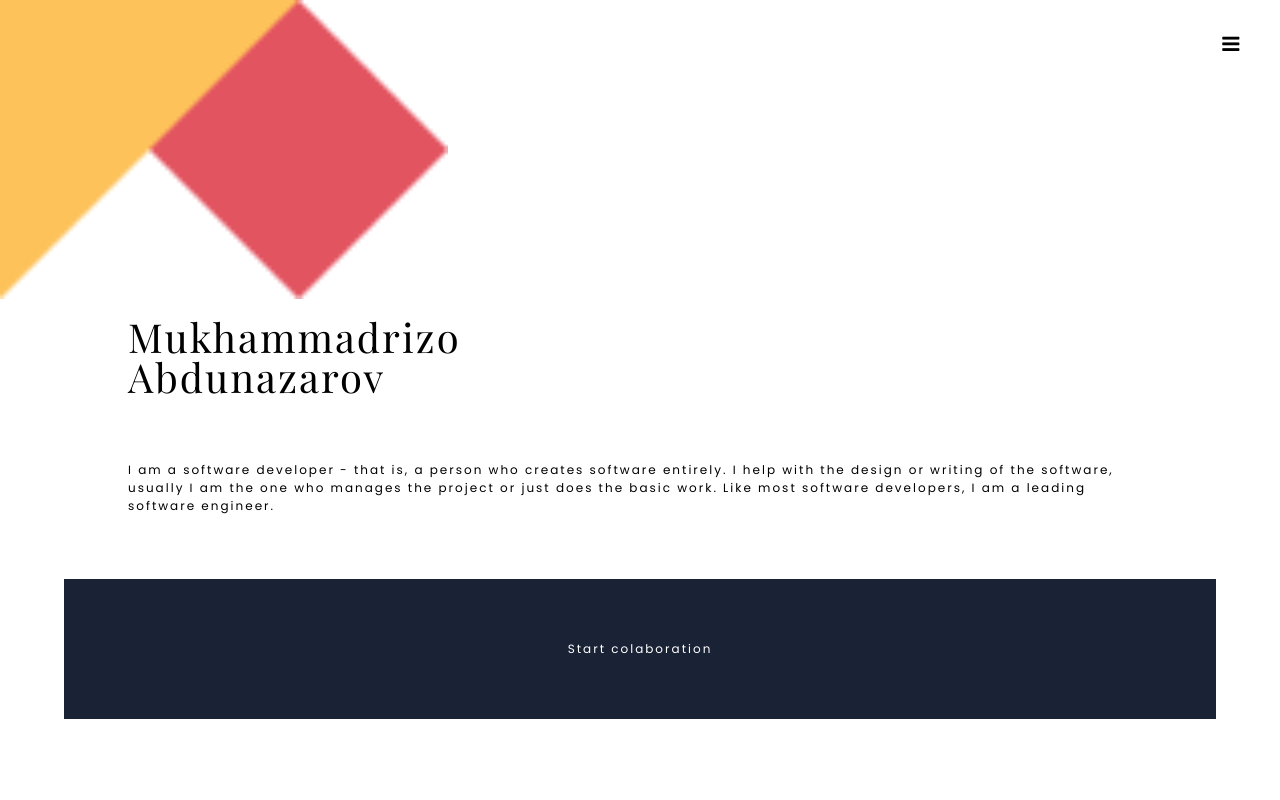
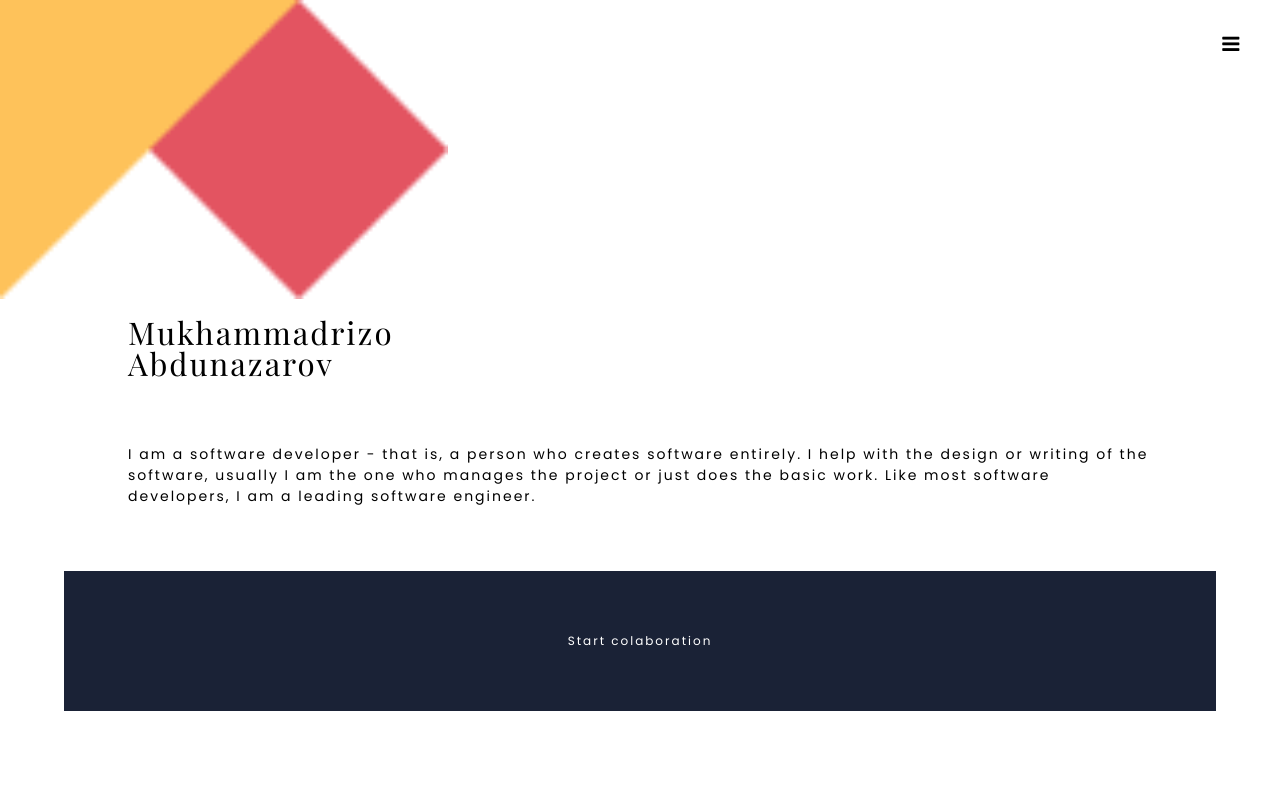
Before and after one commit to mukhammadrizooff/Portfolio-Page, a plain HTML site: page index.html in a window 1280 px wide. Shown: the top 800 px of the page. Drawn offline with nearby package versions, Linux system fonts and the light colour scheme; a web font is replaced by a local one.

Commit message:
Fixed font-size and color mistakes

```diff
--- a/style.css
+++ b/style.css
@@ -33,7 +33,8 @@ header {
 
 .logo {
   font-family: "Playfair Display", serif;
-  font-size: 4em;
+  font-size: 3.125rem;
+  color: 1a2236;
   font-weight: normal;
   letter-spacing: 2px;
   line-height: 1em;
@@ -46,7 +47,8 @@ header {
 
 .self {
   font-family: "poppins", sans-serif;
-  font-size: 1.2em;
+  font-size: 14px;
+  color: 1a2236
   font-weight: normal;
   letter-spacing: 2px;
   line-height: 1.5em;
```
